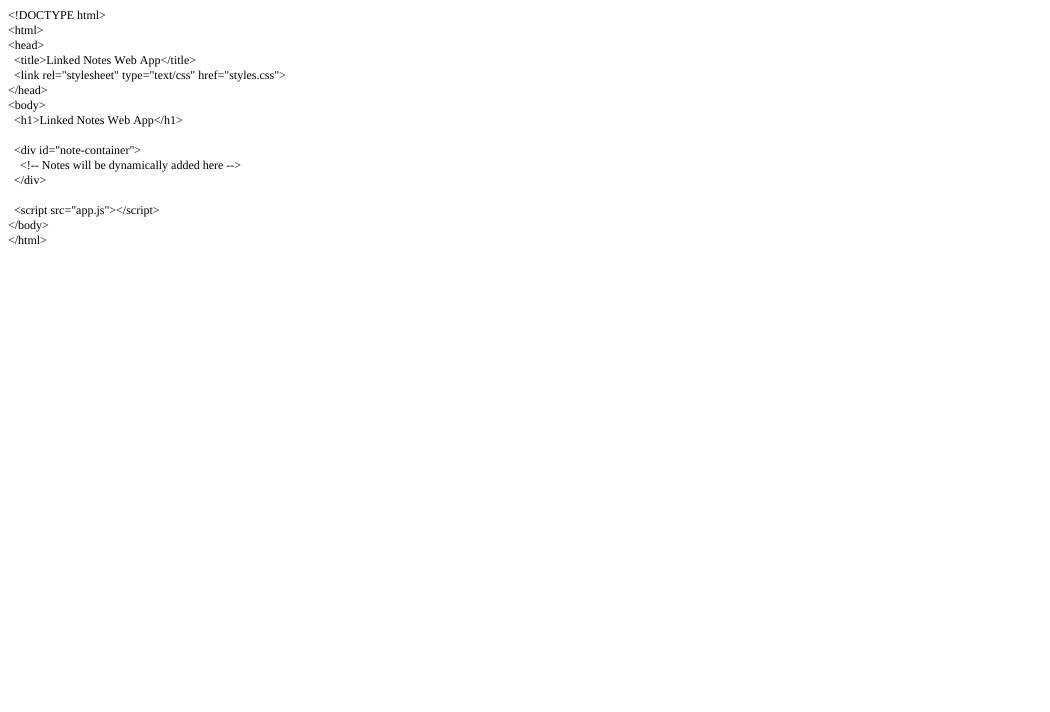
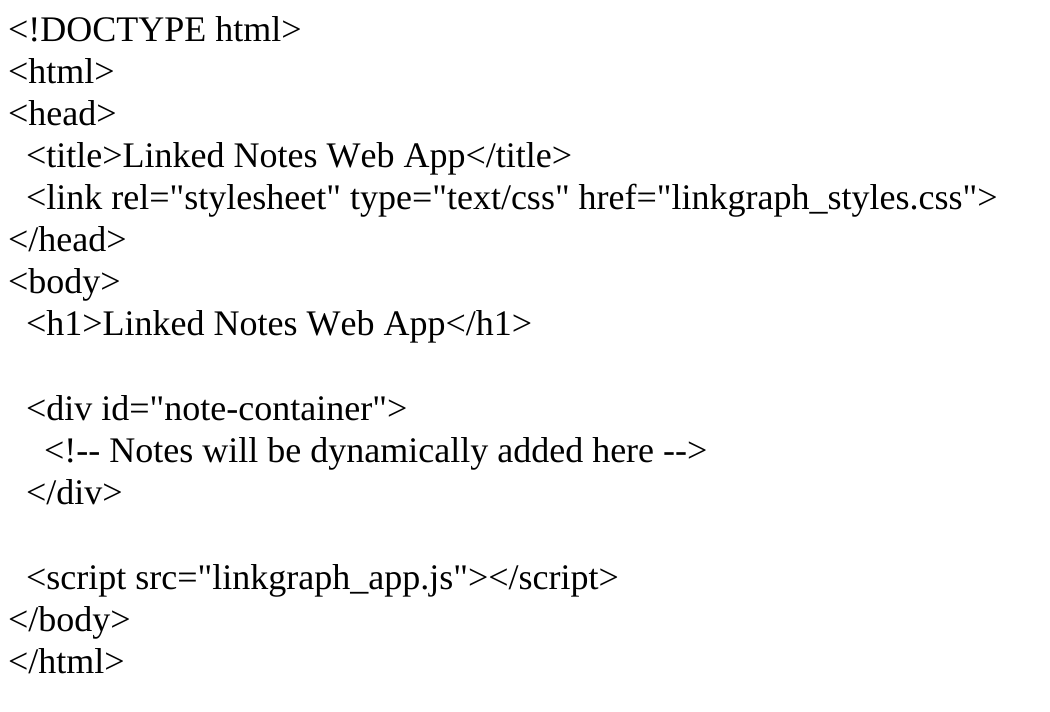
Before and after one commit to PushkarP1/LinkNotes, a plain HTML site: page index.html in a window 1280 px wide. Shown: the whole page, without its empty margins (0-1050 px from the left). Drawn offline with Linux system fonts and the light colour scheme.

Commit message:
file names changed

```diff
--- a/index.html
+++ b/index.html
@@ -7,8 +7,8 @@
   <meta name="Generator" content="Cocoa HTML Writer">
   <meta name="CocoaVersion" content="2272.1">
   <style type="text/css">
-    p.p1 {margin: 0.0px 0.0px 0.0px 0.0px; font: 12.0px Times; color: #000000; -webkit-text-stroke: #000000}
-    p.p2 {margin: 0.0px 0.0px 0.0px 0.0px; font: 12.0px Times; color: #000000; -webkit-text-stroke: #000000; min-height: 14.0px}
+    p.p1 {margin: 0.0px 0.0px 0.0px 0.0px; font: 36.0px Times; color: #000000; -webkit-text-stroke: #000000}
+    p.p2 {margin: 0.0px 0.0px 0.0px 0.0px; font: 36.0px Times; color: #000000; -webkit-text-stroke: #000000; min-height: 43.0px}
     span.s1 {font-kerning: none}
   </style>
 </head>
@@ -17,7 +17,7 @@
 <p class="p1"><span class="s1">&lt;html&gt;</span></p>
 <p class="p1"><span class="s1">&lt;head&gt;</span></p>
 <p class="p1"><span class="s1"><span class="Apple-converted-space">  </span>&lt;title&gt;Linked Notes Web App&lt;/title&gt;</span></p>
-<p class="p1"><span class="s1"><span class="Apple-converted-space">  </span>&lt;link rel="stylesheet" type="text/css" href="styles.css"&gt;</span></p>
+<p class="p1"><span class="s1"><span class="Apple-converted-space">  </span>&lt;link rel="stylesheet" type="text/css" href="linkgraph_styles.css"&gt;</span></p>
 <p class="p1"><span class="s1">&lt;/head&gt;</span></p>
 <p class="p1"><span class="s1">&lt;body&gt;</span></p>
 <p class="p1"><span class="s1"><span class="Apple-converted-space">  </span>&lt;h1&gt;Linked Notes Web App&lt;/h1&gt;</span></p>
@@ -26,7 +26,7 @@
 <p class="p1"><span class="s1"><span class="Apple-converted-space">    </span>&lt;!-- Notes will be dynamically added here --&gt;</span></p>
 <p class="p1"><span class="s1"><span class="Apple-converted-space">  </span>&lt;/div&gt;</span></p>
 <p class="p2"><span class="s1"></span><br></p>
-<p class="p1"><span class="s1"><span class="Apple-converted-space">  </span>&lt;script src="app.js"&gt;&lt;/script&gt;</span></p>
+<p class="p1"><span class="s1"><span class="Apple-converted-space">  </span>&lt;script src="linkgraph_app.js"&gt;&lt;/script&gt;</span></p>
 <p class="p1"><span class="s1">&lt;/body&gt;</span></p>
 <p class="p1"><span class="s1">&lt;/html&gt;</span></p>
 </body>
```
Also changed, not shown: linkgraph_app.js (renamed from app.js), linkgraph_styles.css (renamed from styles.css).
